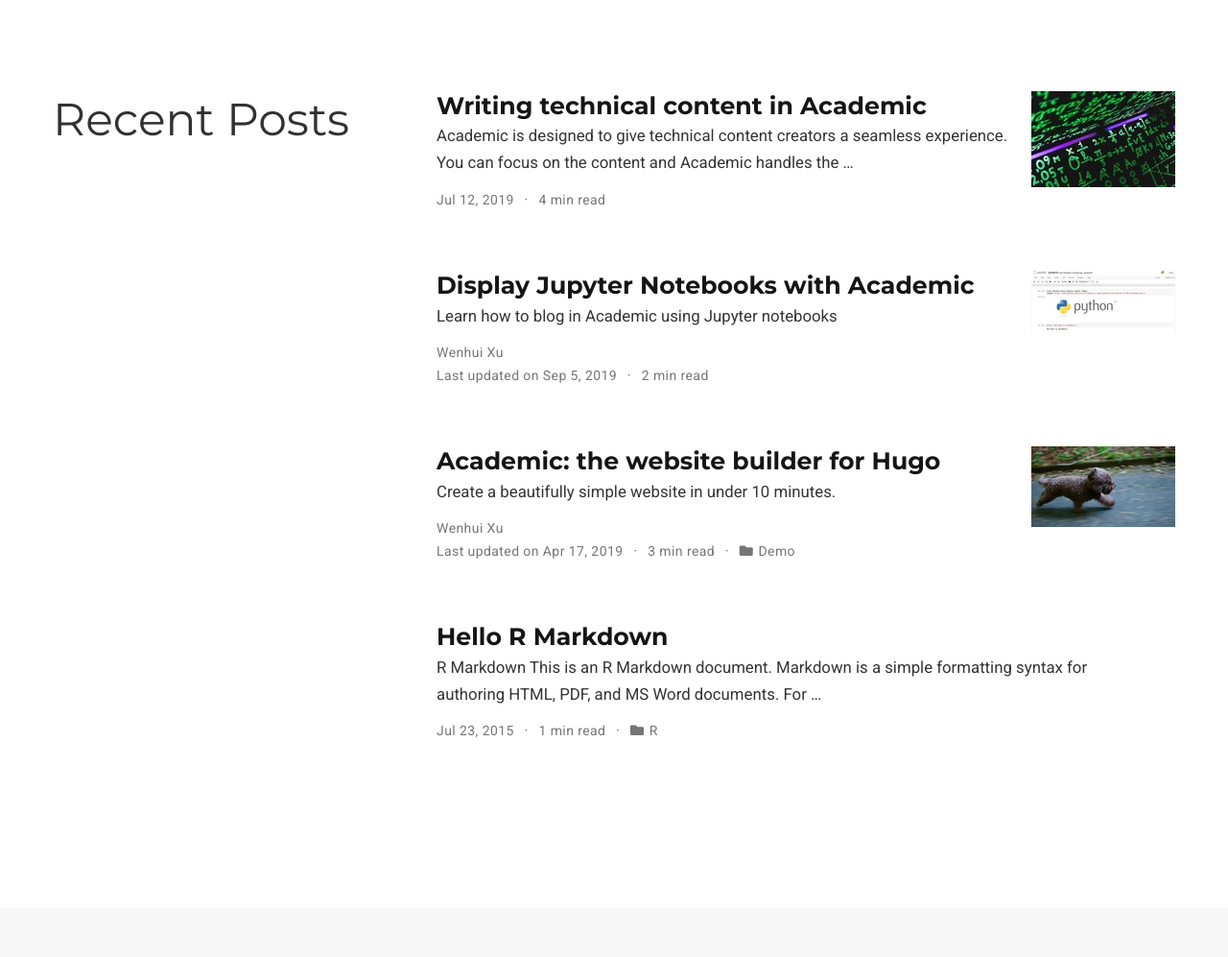
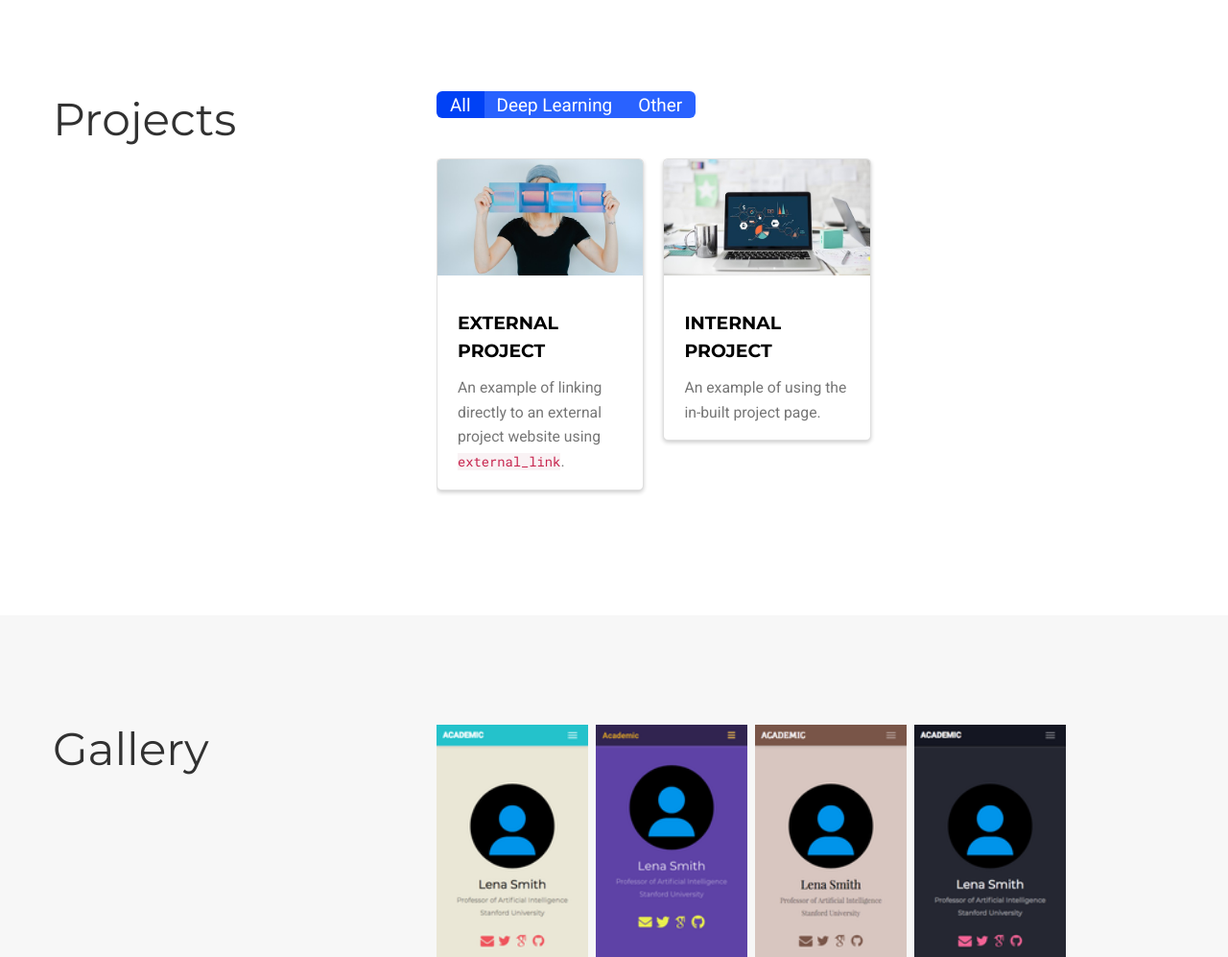
Before and after one commit to wenhuixuxu/psy, a plain HTML site: page index.html in a window 1280 px wide. Shown: the part 1220-2217 px from the top of the page at 96% size. Drawn offline with nearby package versions, Linux system fonts and the light colour scheme; some icons are missing.

Commit message:
posts.md

```diff
--- a/index.html
+++ b/index.html
@@ -704,503 +704,6 @@
     <p>10%</p>
   </div>
 
-</div>
-
-    </div>
-  </section>
-
-
-
-
-
-
-
-
-
-
-
-
-
-
-
-
-
-
-
-
-
-
-
-
-
-
-
-
-
-
-
-  <section id="posts" class="home-section wg-pages   "  >
-    <div class="container">
-
-
-
-
-
-
-
-
-
-
-
-
-
-
-
-
-
-
-
-
-
-
-
-
-
-
-
-
-
-
-
-
-
-
-
-
-
-
-
-
-
-
-<div class="row">
-  <div class="col-12 col-lg-4 section-heading">
-    <h1>Recent Posts</h1>
-
-  </div>
-  <div class="col-12 col-lg-8">
-
-
-
-
-
-
-
-
-
-
-
-
-
-
-
-
-
-
-
-
-
-<div class="media stream-item">
-  <div class="media-body">
-
-    <h3 class="article-title mb-0 mt-0">
-      <a href="./post/writing-technical-content/" >Writing technical content in Academic</a>
-    </h3>
-
-
-    <div class="article-style">
-      Academic is designed to give technical content creators a seamless experience. You can focus on the content and Academic handles the …
-    </div>
-
-
-    <div class="stream-meta article-metadata">
-
-
-
-
-
-
-
-
-<div class="article-metadata">
-
-
-
-
-
-  <span class="article-date">
-
-
-
-
-    Jul 12, 2019
-  </span>
-
-
-
-
-
-  <span class="middot-divider"></span>
-  <span class="article-reading-time">
-    4 min read
-  </span>
-
-
-
-
-
-
-
-
-
-
-
-</div>
-
-
-    </div>
-
-
-
-  </div>
-  <div class="ml-3">
-
-
-
-    <a href="./post/writing-technical-content/" >
-      <img src="./post/writing-technical-content/featured_huc72159e0fc0d14b85f60d34436a630f0_266353_150x0_resize_q90_lanczos.jpg" alt="">
-    </a>
-
-  </div>
-</div>
-
-
-
-
-
-
-
-
-
-
-
-
-
-
-
-
-
-
-
-
-<div class="media stream-item">
-  <div class="media-body">
-
-    <h3 class="article-title mb-0 mt-0">
-      <a href="./post/jupyter/" >Display Jupyter Notebooks with Academic</a>
-    </h3>
-
-
-    <div class="article-style">
-      Learn how to blog in Academic using Jupyter notebooks
-    </div>
-
-
-    <div class="stream-meta article-metadata">
-
-
-
-
-
-
-
-
-<div class="article-metadata">
-
-
-
-
-
-  <div>
-
-
-
-
-  <span><a href="./authors/admin/">Wenhui Xu</a></span>
-
-  </div>
-
-
-
-
-  <span class="article-date">
-
-
-
-          Last updated on
-
-
-    Sep 5, 2019
-  </span>
-
-
-
-
-
-  <span class="middot-divider"></span>
-  <span class="article-reading-time">
-    2 min read
-  </span>
-
-
-
-
-
-
-
-
-
-
-
-</div>
-
-
-    </div>
-
-
-
-  </div>
-  <div class="ml-3">
-
-
-
-    <a href="./post/jupyter/" >
-      <img src="./post/jupyter/featured_hub1daa031c2af6888ff37bd93eb033a1a_71549_150x0_resize_lanczos_2.png" alt="">
-    </a>
-
-  </div>
-</div>
-
-
-
-
-
-
-
-
-
-
-
-
-
-
-
-
-
-
-
-
-<div class="media stream-item">
-  <div class="media-body">
-
-    <h3 class="article-title mb-0 mt-0">
-      <a href="./post/getting-started/" >Academic: the website builder for Hugo</a>
-    </h3>
-
-
-    <div class="article-style">
-      Create a beautifully simple website in under 10 minutes.
-    </div>
-
-
-    <div class="stream-meta article-metadata">
-
-
-
-
-
-
-
-
-<div class="article-metadata">
-
-
-
-
-
-  <div>
-
-
-
-
-  <span><a href="./authors/admin/">Wenhui Xu</a></span>
-
-  </div>
-
-
-
-
-  <span class="article-date">
-
-
-
-          Last updated on
-
-
-    Apr 17, 2019
-  </span>
-
-
-
-
-
-  <span class="middot-divider"></span>
-  <span class="article-reading-time">
-    3 min read
-  </span>
-
-
-
-
-
-
-
-
-  <span class="middot-divider"></span>
-  <span class="article-categories">
-    <i class="fas fa-folder mr-1"></i><a href="./categories/demo/">Demo</a></span>
-
-
-
-
-</div>
-
-
-    </div>
-
-
-
-  </div>
-  <div class="ml-3">
-
-
-
-    <a href="./post/getting-started/" >
-      <img src="./post/getting-started/featured_hub9ee31969f44a6711206a2baf9f065b4_241861_150x0_resize_q90_lanczos.jpg" alt="">
-    </a>
-
-  </div>
-</div>
-
-
-
-
-
-
-
-
-
-
-
-
-
-
-
-
-
-
-
-
-<div class="media stream-item">
-  <div class="media-body">
-
-    <h3 class="article-title mb-0 mt-0">
-      <a href="./post/2015-07-23-r-rmarkdown/" >Hello R Markdown</a>
-    </h3>
-
-
-    <div class="article-style">
-      R Markdown
-This is an R Markdown document. Markdown is a simple formatting syntax for authoring HTML, PDF, and MS Word documents. For …
-    </div>
-
-
-    <div class="stream-meta article-metadata">
-
-
-
-
-
-
-
-
-<div class="article-metadata">
-
-
-
-
-
-  <span class="article-date">
-
-
-
-
-    Jul 23, 2015
-  </span>
-
-
-
-
-
-  <span class="middot-divider"></span>
-  <span class="article-reading-time">
-    1 min read
-  </span>
-
-
-
-
-
-
-
-
-  <span class="middot-divider"></span>
-  <span class="article-categories">
-    <i class="fas fa-folder mr-1"></i><a href="./categories/r/">R</a></span>
-
-
-
-
-</div>
-
-
-    </div>
-
-
-
-  </div>
-  <div class="ml-3">
-
-
-  </div>
-</div>
-
-
-
-
-
-
-  </div>
 </div>
 
     </div>
```
